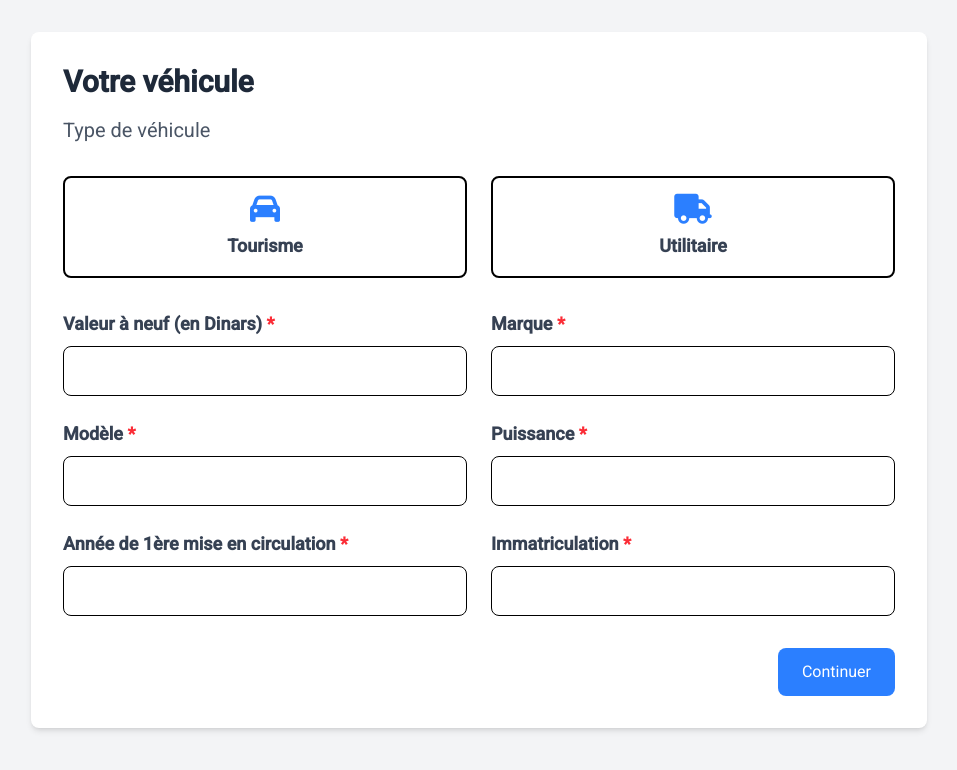
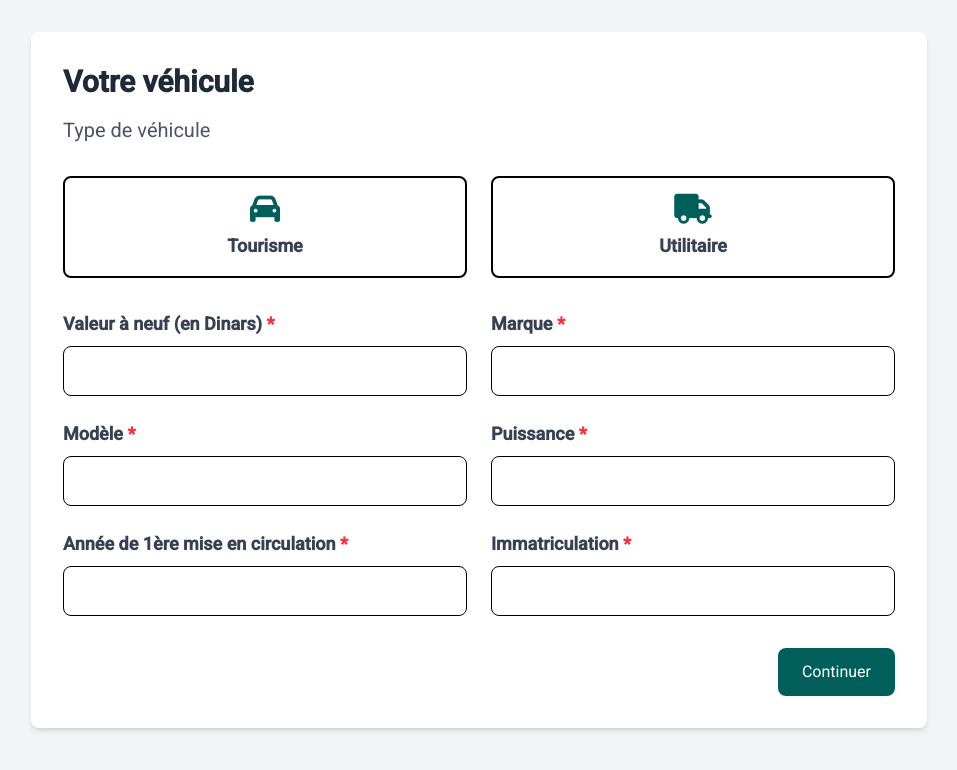
Before and after one commit to hibabab/FleskToCloud, an Angular app: page /devi in a window 1280 px wide. Shown: the top 770 px of the page, without its empty margins (161-1118 px from the left). Built offline with nearby package versions, Linux system fonts and the light colour scheme.

Commit message:
changement de coleur

```diff
--- a/src/app/contrat/creation-contrat/creation-contrat.component.html
+++ b/src/app/contrat/creation-contrat/creation-contrat.component.html
@@ -1,5 +1,6 @@
 <div class="p-8 max-w-4xl mx-auto bg-white shadow-lg rounded-xl">
-  <h1 class="text-3xl font-bold text-center text-blue-600 mb-6">Souscrire à un contrat Assurance Auto</h1>
+  <img src="assets/images/logoFC.png" alt="Logo FLESK COVER" class="mx-auto w-32 h-32 mb-4">
+  <h1 class="text-3xl font-bold text-center text-teal-800 mb-6">Souscrire à un contrat Assurance Auto</h1>
   <form [formGroup]="insuranceForm" (ngSubmit)="onSubmit()">
     <!-- Partie Assuré -->
     <!-- Partie Assuré -->
@@ -26,7 +27,7 @@
     <label class="text-gray-700 mb-1"><span class="text-red-500">*</span> CIN</label>
     <div class="flex items-center border p-3 rounded-lg shadow-sm bg-gray-50">
       <mat-icon class="text-blue-500 mr-2">badge</mat-icon>
-      <input type="text" formControlName="CIN" class="w-full bg-transparent focus:outline-none" required>
+      <input type="text" formControlName="Cin" class="w-full bg-transparent focus:outline-none" required>
     </div>
   </div>
   <!-- Adresse -->
@@ -50,7 +51,7 @@
     <label class="text-gray-700 mb-1"><span class="text-red-500">*</span> Téléphone</label>
     <div class="flex items-center border p-3 rounded-lg shadow-sm bg-gray-50">
       <mat-icon class="text-blue-500 mr-2">phone</mat-icon>
-      <input type="text" formControlName="tel" class="w-full bg-transparent focus:outline-none" required>
+      <input type="text" formControlName="telephone" class="w-full bg-transparent focus:outline-none" required>
     </div>
   </div>
   <!-- Email -->
@@ -236,7 +237,7 @@
 </div>
 </div>
     <div class="flex justify-center mt-6">
-      <button type="submit" class="bg-blue-600 text-white px-6 py-2 rounded-lg shadow-md hover:bg-blue-700 transition duration-300">SOUSCRIRE</button>
+      <button type="submit" class="  bg-teal-800  text-white px-6 py-2 rounded-lg shadow-md hover: from-teal-600 transition duration-300">SOUSCRIRE</button>
     </div>
   </form>
 </div>
--- a/src/app/contrat/creation-contrat/creation-contrat.component.ts
+++ b/src/app/contrat/creation-contrat/creation-contrat.component.ts
@@ -33,10 +33,10 @@ export class CreationContratComponent {
       assure: this.fb.group({
         nom: ['', Validators.required],
         prenom: ['', Validators.required],
-        CIN: ['', Validators.required],
+        Cin: ['', Validators.required],
         adresse: ['', Validators.required],
         codePostal: ['', Validators.required],
-        tel: ['', Validators.required],
+        telephone: ['', Validators.required],
         email: ['', [Validators.required, Validators.email]],
         bonusMalus: ['', Validators.required]
       }),
--- a/src/app/contrat/devi/devi.component.html
+++ b/src/app/contrat/devi/devi.component.html
@@ -9,14 +9,14 @@
                [class.border-blue-500]="formulaireEtape1.get('type')?.value === 'tourisme'"
                [class.bg-blue-50]="formulaireEtape1.get('type')?.value === 'Tourisme'">
           <input type="radio" name="type" value="Tourisme" formControlName="type" class="hidden">
-          <i class="fas fa-car text-3xl text-blue-500"></i>
+          <i class="fas fa-car text-3xl text-teal-800"></i>
           <span class="text-lg font-semibold text-gray-700">Tourisme</span>
         </label>
         <label class="p-4 border-2 rounded-lg cursor-pointer flex flex-col items-center justify-center space-y-2 transition-all duration-300 hover:border-blue-500 hover:shadow-lg"
                [class.border-blue-500]="formulaireEtape1.get('type')?.value === 'Utilitaire'"
                [class.bg-blue-50]="formulaireEtape1.get('type')?.value === 'Utilitaire'">
           <input type="radio" name="type" value="Utilitaire" formControlName="type" class="hidden">
-          <i class="fas fa-truck text-3xl text-blue-500"></i>
+          <i class="fas fa-truck text-3xl text-teal-800"></i>
           <span class="text-lg font-semibold text-gray-700">Utilitaire</span>
         </label>
       </div>
@@ -66,7 +66,7 @@
       </div>
     </form>
     <div class="flex justify-end mt-8">
-      <button (click)="suivant()" class="bg-blue-500 text-white px-6 py-3 rounded-lg hover:bg-blue-600 transition-all duration-300 focus:outline-none focus:ring-2 focus:ring-blue-500 focus:ring-offset-2">
+      <button (click)="suivant()" class="bg-teal-800 text-white px-6 py-3 rounded-lg hover:bg-teal-600 transition-all duration-300 focus:outline-none focus:ring-2 focus:ring-blue-500 focus:ring-offset-2">
         Continuer
       </button>
     </div>
@@ -103,7 +103,7 @@
         <button (click)="precedent()" class="bg-gray-500 text-white px-6 py-3 rounded-lg hover:bg-gray-600 transition-all duration-300 focus:outline-none focus:ring-2 focus:ring-gray-500 focus:ring-offset-2 mr-4">
           Retour
         </button>
-        <button (click)="suivant()" class="bg-blue-500 text-white px-6 py-3 rounded-lg hover:bg-blue-600 transition-all duration-300 focus:outline-none focus:ring-2 focus:ring-blue-500 focus:ring-offset-2">
+        <button (click)="suivant()" class="bg-teal-800 text-white px-6 py-3 rounded-lg hover:bg-teal-600 transition-all duration-300 focus:outline-none focus:ring-2 focus:ring-blue-500 focus:ring-offset-2">
           Continuer
         </button>
       </div>
@@ -172,7 +172,7 @@
             <button (click)="precedent()" class="bg-gray-500 text-white px-6 py-3 rounded-lg hover:bg-gray-600 transition-all duration-300 focus:outline-none focus:ring-2 focus:ring-gray-500 focus:ring-offset-2 mr-4">
               Retour
             </button>
-            <button (click)="soumettre()" class="bg-blue-500 text-white px-6 py-3 rounded-lg hover:bg-green-600 transition-all duration-300 focus:outline-none focus:ring-2 focus:ring-green-500 focus:ring-offset-2">
+            <button (click)="soumettre()" class="bg-teal-800 text-white px-6 py-3 rounded-lg hover:bg-green-600 transition-all duration-300 focus:outline-none focus:ring-2 focus:ring-green-500 focus:ring-offset-2">
               Soumettre
             </button>
           </div>
```
Also changed, not shown: 1 other file (tests, documents, lock files or other folders).
